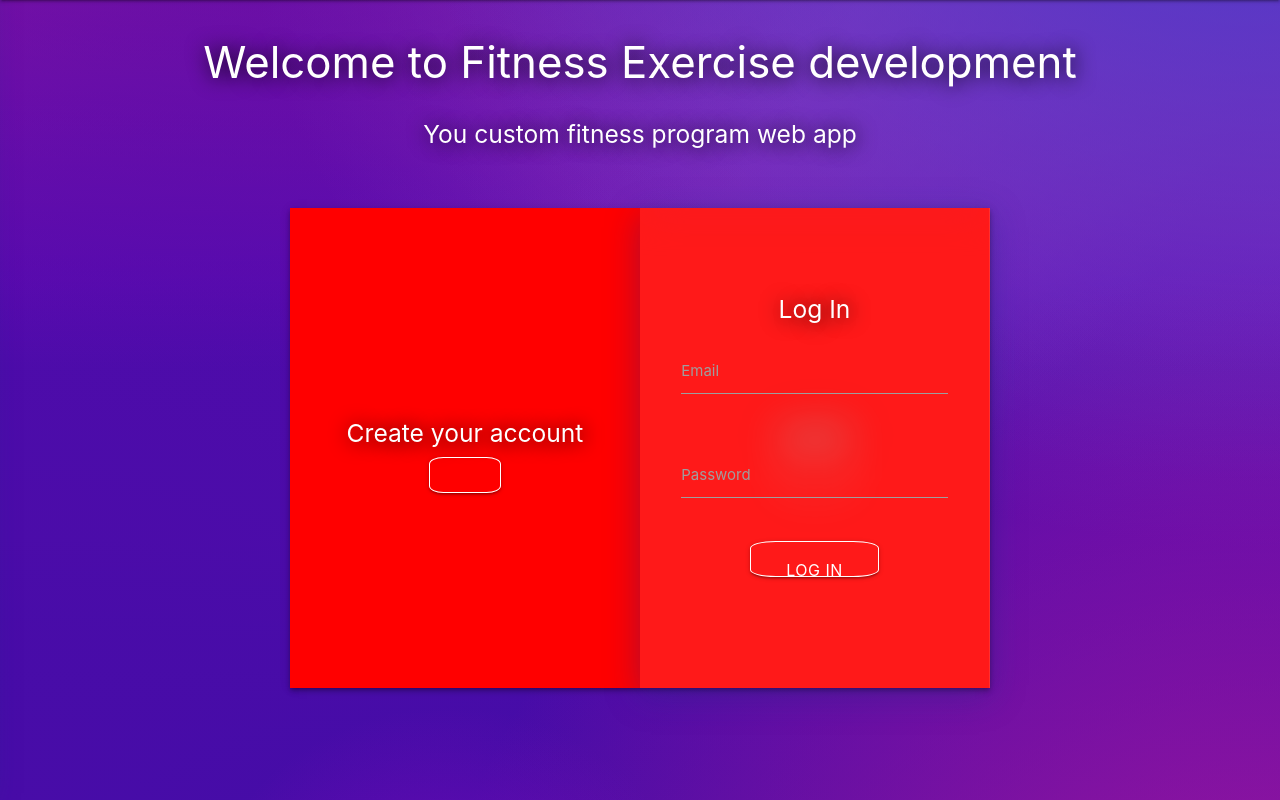
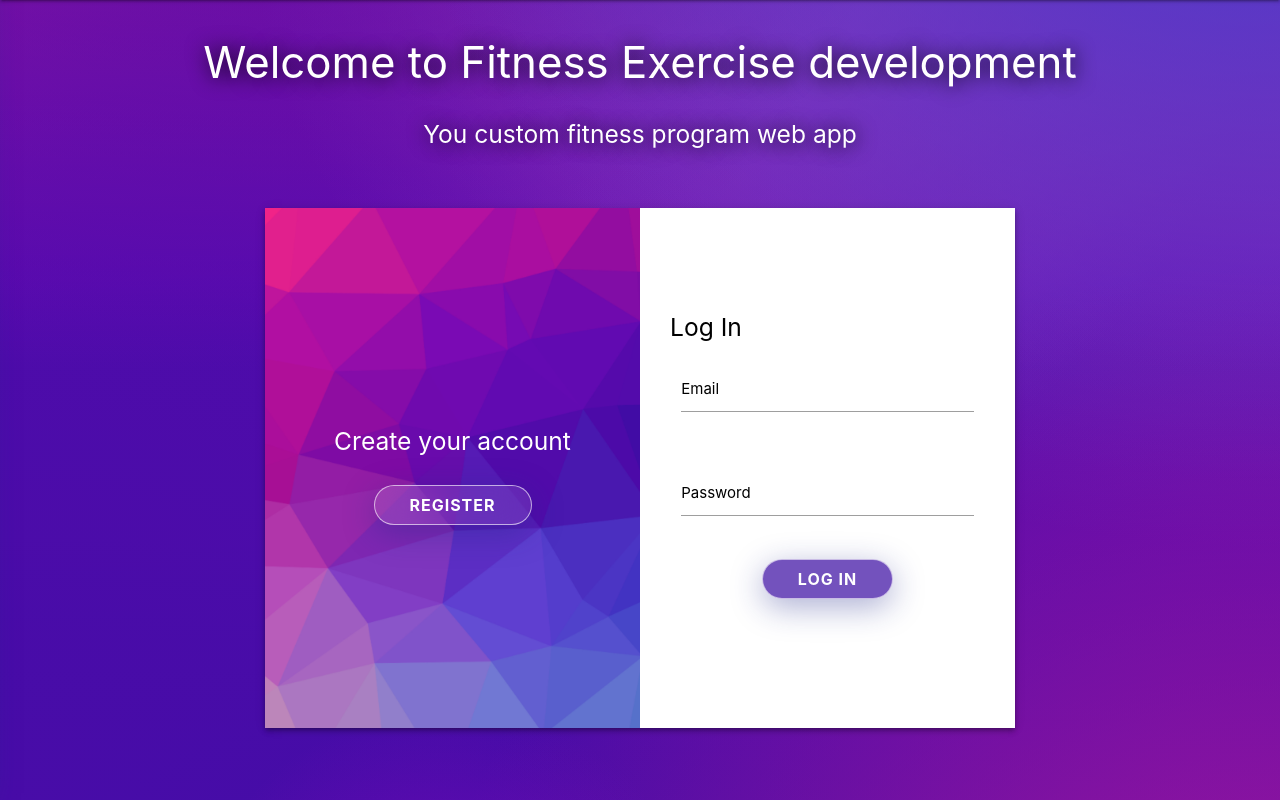
Before and after one commit to pcantarelli/backend-Dev-project, a Flask app: page / in a window 1280 px wide. Shown: the part 64-864 px from the top of the page. Run offline with Flask 2, Linux system fonts and the light colour scheme; some libraries are stand-ins or nearby versions.

Commit message:
Finished index HTML, CSS and JS

```diff
--- a/app.py
+++ b/app.py
@@ -60,10 +60,18 @@ def login():
 
 @app.route("/register", methods=["GET", "POST"])
 def register():
+    print('register function initiate')
     if request.method == "POST":
+        print('request POST')
+
+        form_email = request.form.get("email")
+        print('form_email: ' + form_email)
+
         # Verify if email already exists
         user_found = mongo.db.users.find_one(
             {"email": request.form.get("email")})
+
+        print('user found:' + user_found)
 
         if user_found:
             error_message = "Username already used!"
@@ -76,7 +84,11 @@ def register():
             "password": generate_password_hash(request.form.get("password"))
         }
 
+        print('register_user: ' + register_user)
+
         mongo.db.users.insert_one(register_user)
+
+        print('user registred')
 
         # Add user info into 'session' cookie and redirect to programs
         session["user"] = request.form.get("email")
--- a/static/css/style.css
+++ b/static/css/style.css
@@ -34,8 +34,8 @@ body {
     min-height: 100vh;
 }
 
-.container h3,
-.container h5 {
+.container > h3,
+.container > h5 {
     color: var(--white);
     text-align: center;
     text-shadow: 1px 1px 20px #000;
@@ -52,17 +52,25 @@ body {
 }
 
 .btn {
-    background-color: transparent;
-    padding: 10px 35px;
+    padding: 0px 35px;
     color: #ffffff;
-    border: 1px solid #ffffff;
     font-size: 16px;
     cursor: pointer;
-    border-radius: 20%;
+    background: rgb(255 245 245 / 10%);
+    box-shadow: 0 8px 32px 0 rgb(31 38 135 / 37%);
+    backdrop-filter: blur(20.0px);
+    -webkit-backdrop-filter: blur(20.0px);
+    border: 1px solid rgb(255 255 255 / 61%);
+    height: 40px;
+    border-radius: 20px;
+    font-weight: 700;
+    letter-spacing: 1px;
 }
 
-.btn:focus {
+.btn:focus, .btn:hover  {
     /* outline: ; arrumar */
+    background-color: var(--flickr-pink);
+    color: var(--white);
 }
 
 /* Navigation */
@@ -139,14 +147,13 @@ nav {
 }
 
 .slider-forms {
-    background-color: red;
-    /* trocar por imagens */
+    background-image: url('/static/images/pattern_bg.jpg');
     background-size: cover;
-    background-position: -160px center;
-    background-repeat: repeat-x;
-    flex: 0 0 700px;
-    max-width: 700px;
-    min-height: 480px;
+	/* background-position: -160px center; */
+	background-repeat: repeat-x;
+    flex: 0 0 750px;
+    max-width: 750px;
+    min-height: 520px;
     display: flex;
     flex-wrap: wrap;
     position: relative;
@@ -170,13 +177,15 @@ nav {
     color: var(--black);
 }
 
+.left-area h5,
+.right-area h5 {
+    color: var(--white);
+    margin-bottom: 30px;
+}
+
 .forms {
     position: absolute;
-    background: rgb(255 245 245 / 10%);
-    box-shadow: 0 8px 32px 0 rgb(31 38 135 / 37%);
-    backdrop-filter: blur(20.0px);
-    -webkit-backdrop-filter: blur(20.0px);
-    border-right: 1px solid rgba(255, 255, 255, 0.10);
+    background-color: var(--white);
     height: 100%;
     width: 50%;
     right: 0;
@@ -201,11 +210,25 @@ nav {
     transition: all 0.5s ease-in-out;
 }
 
+.form-login h5,
+.form-register h5,
+.form-login label,
+.form-register label {
+    color: var(--black);
+}
+
 .hidden-form {
     max-height: 0;
     visibility: hidden;
     opacity: 0;
     overflow: hidden;
+}
+
+.btn-register, .btn-login {
+    background-color: rgb(58 12 163 / 71%);}
+
+.input-margim {
+    margin-bottom: 0px;
 }
 
 @media(max-width: 767px) {
--- a/static/js/script.js
+++ b/static/js/script.js
@@ -1,20 +1,33 @@
 // Materealize JS
+
+var currYear = (new Date()).getFullYear();
 
 $(document).ready(function () {
     $('.sidenav').sidenav();
+
+    $('.datepicker').datepicker({
+        format: "dd/mm/yyyy",
+        defaultDate: new Date(currYear-5,1,31),
+        maxDate: new Date(currYear-5,12,31),
+        yearRange: [1928, currYear-5],
+        i18n: {
+            done: "Select"
+        }
+    });
   });
 
 
+
 //   Form Slider
-$('.btn-register').on("click", () => {
+$('.btn-create').on("click", () => {
     $('.slider-forms').addClass("slide-active");
-    $('.form-register').removeClass("form-hidden");
-    $('.form-login').addClass("form-hidden");
+    $('.form-register').removeClass("hidden-form");
+    $('.form-login').addClass("hidden-form");
 });
 
 
-$('.btn-login').on("click", () => {
+$('.btn-account').on("click", () => {
     $('.slider-forms').removeClass("slide-active");
-    $('.form-register').addClass("form-hidden");
-    $('.form-login').removeClass("form-hidden");
+    $('.form-register').addClass("hidden-form");
+    $('.form-login').removeClass("hidden-form");
 });
--- a/templates/index.html
+++ b/templates/index.html
@@ -8,17 +8,17 @@
     <div class="slider-forms z-depth-2">
         <div class="left-area">
             <h5>Create your account</h5>
-            <button class="btn btn-register"></button>
+            <button class="btn btn-create">Register</button>
         </div>
         <div class="right-area">
-            <h5>Log In</h5>
-            <button class="btn btn-login"></button>
+            <h5>Have an account?</h5>
+            <button class="btn btn-account">Sign in</button>
         </div>
         <div class="forms">
             <div class="form-login">
                 <h5>Log In</h5>
                 <div class="row">
-                    <form class="col s12">
+                    <form class="col s12" method="POST" action="{{ url_for('login') }}">
                         <div class="row">
                             <div class="input-field col s12">
                                 <input id="login-email" type="email" name="email" class="validate">
@@ -33,29 +33,29 @@
                         </div>
                         <div class="row">
                             <div class="col s12 center-align">
-                                <button type="submit" class="btn btn-submit">Log In</button>
+                                <button type="submit" class="btn btn-login">Log In</button>
                             </div>
                         </div>
                     </form>
                 </div>
             </div>
             <div class="form-register hidden-form">
-                <h5>Log In</h5>
+                <h5>Register</h5>
                 <div class="row">
-                    <form class="col s12">
-                        <div class="row">
+                    <form class="col s12" method="POST" action="{{ url_for('register') }}">
+                        <div class="row input-margim">
                             <div class="input-field col s12">
                                 <input id="username" name="username" type="text" class="validate">
                                 <label for="username">Name</label>
                             </div>
                         </div>
-                        <div class="row">
+                        <div class="row input-margim">
                             <div class="input-field col s12">
                                 <input id="email" type="email" name="email" class="validate">
                                 <label for="email">Email</label>
                             </div>
                         </div>
-                        <div class="row">
+                        <div class="row input-margim">
                             <div class="input-field col s12">
                                 <input id="dob" name="dob" type="text" class="datepicker validate">
                                 <label for="dob">Date of Birthday</label>
@@ -69,7 +69,7 @@
                         </div>
                         <div class="row">
                             <div class="col s12 center-align">
-                                <button type="submit" class="btn btn-submit">Login</button>
+                                <button type="submit" class="btn btn-register">Register</button>
                             </div>
                         </div>
                     </form>
```
Also changed, not shown: static/images/pattern_bg.jpg (added). Lines whose indentation alone changed are shown as unchanged.
